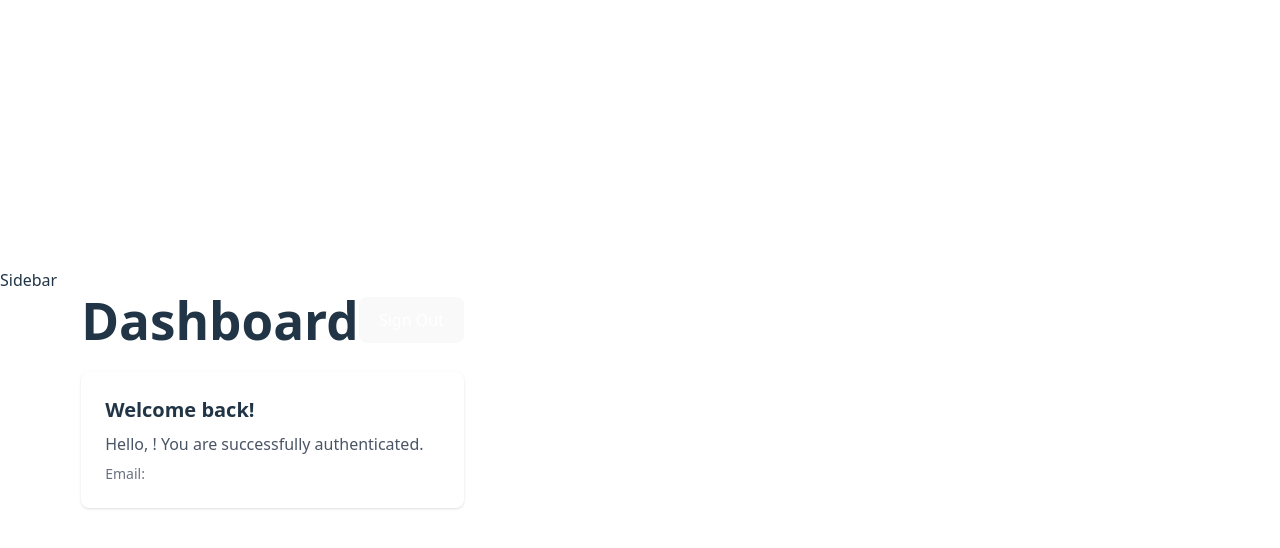
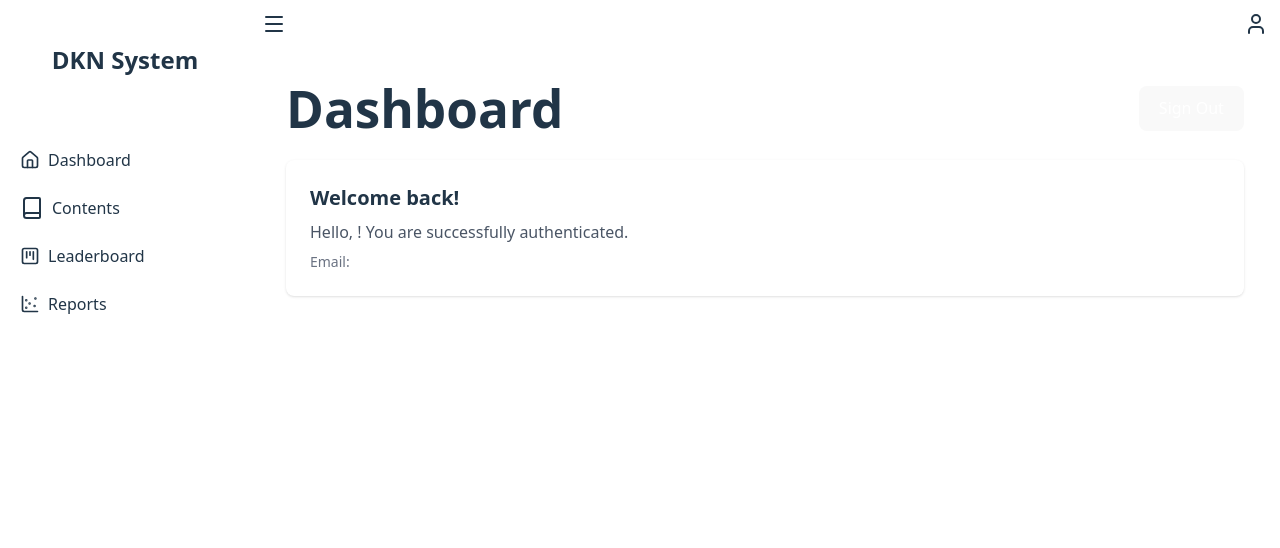
Before and after one commit to raeesuzann/dkn-project, a React (Vite) app in the folder client/: page /dashboard in a window 1280 px wide. Shown: the top 548 px of the page. Built offline with nearby package versions, Linux system fonts and the light colour scheme.

Commit message:
feat: add global state management and sidebar navigation with reports and contents routes

```diff
--- a/client/package.json
+++ b/client/package.json
@@ -15,6 +15,7 @@
     "@tanstack/react-query-devtools": "^5.91.1",
     "@tanstack/react-router": "^1.139.14",
     "@tanstack/react-router-devtools": "^1.139.14",
+    "lucide-react": "^0.562.0",
     "react": "^19.2.0",
     "react-dom": "^19.2.0",
     "tailwindcss": "^4.1.18"
--- a/client/src/App.tsx
+++ b/client/src/App.tsx
@@ -1,6 +1,7 @@
 import { createRouter, RouterProvider } from '@tanstack/react-router';
 import { AuthProvider, useAuth } from './providers/auth.provider';
 import { routeTree } from './routeTree.gen';
+import { GlobalProvider } from './providers/global.provider';
 
 const router = createRouter({
   routeTree,
@@ -30,7 +31,9 @@ function InnerApp() {
 function App() {
   return (
     <AuthProvider>
-      <InnerApp />
+      <GlobalProvider>
+        <InnerApp />
+      </GlobalProvider>
     </AuthProvider>
   );
 }
--- /dev/null
+++ b/client/src/components/layout/navbar.tsx
@@ -0,0 +1,14 @@
+import { useGlobal } from '@/providers/global.provider';
+import { MenuIcon, User } from 'lucide-react';
+
+function Navbar() {
+  const { toggleSidebar } = useGlobal();
+  return (
+    <div id="navbar" className="flex items-center justify-between p-3">
+      <MenuIcon className="cursor-pointer" onClick={toggleSidebar} />
+      <User className="cursor-pointer" />
+    </div>
+  );
+}
+
+export default Navbar;
--- a/client/src/components/layout/sidebar.tsx
+++ b/client/src/components/layout/sidebar.tsx
@@ -1,8 +1,46 @@
+import { Link } from '@tanstack/react-router';
+import { Book, ChartScatter, Home, KanbanSquare } from 'lucide-react';
+
+const sidebarItems = [
+  {
+    icon: <Home size={20} />,
+    title: 'Dashboard',
+    link: '/dashboard',
+  },
+  {
+    icon: <Book />,
+    title: 'Contents',
+    link: '/contents',
+  },
+  {
+    icon: <KanbanSquare size={20} />,
+    title: 'Leaderboard',
+    link: '/leaderboard',
+  },
+  {
+    icon: <ChartScatter size={20} />,
+    title: 'Reports',
+    link: '/reports',
+  },
+];
 
 function Sidebar() {
   return (
-    <div>Sidebar</div>
-  )
+    <div id="sidebar" className="flex flex-col w-[250px] shrink-0 p-3">
+      <h3 className="mt-8 mb-16 text-center text-2xl font-semibold">
+        DKN System
+      </h3>
+      {sidebarItems.map((item) => (
+        <Link
+          to={item.link}
+          className="flex items-center gap-2 mb-2  hover:bg-gray-400 hover:rounded-md p-2"
+        >
+          {item.icon}
+          {item.title}
+        </Link>
+      ))}
+    </div>
+  );
 }
 
-export default Sidebar
+export default Sidebar;
--- a/client/src/index.css
+++ b/client/src/index.css
@@ -15,13 +15,17 @@
   -moz-osx-font-smoothing: grayscale;
 }
 
+#root {
+  width: 100vw;
+  height: 100vh;
+}
+
 a {
   font-weight: 500;
-  color: #646cff;
   text-decoration: inherit;
 }
 a:hover {
-  color: #535bf2;
+  color: #13416c;
 }
 
 body {
--- /dev/null
+++ b/client/src/providers/global.provider.tsx
@@ -0,0 +1,30 @@
+import { createContext, useContext, useState } from 'react';
+
+interface GlobalState {
+  isSidebarOpen: boolean;
+  toggleSidebar: () => void;
+}
+
+const GlobalContext = createContext<GlobalState | undefined>(undefined);
+
+export function GlobalProvider({ children }: { children: React.ReactNode }) {
+  const [isSidebarOpen, setIsSidebarOpen] = useState(true);
+
+  const toggleSidebar = () => {
+    setIsSidebarOpen((prev) => !prev);
+  };
+
+  return (
+    <GlobalContext.Provider value={{ isSidebarOpen, toggleSidebar }}>
+      {children}
+    </GlobalContext.Provider>
+  );
+}
+
+export function useGlobal() {
+  const context = useContext(GlobalContext);
+  if (context === undefined) {
+    throw new Error('useGlobal must be used within an GlobalProvider');
+  }
+  return context;
+}
--- a/client/src/routeTree.gen.ts
+++ b/client/src/routeTree.gen.ts
@@ -11,10 +11,13 @@
 import { Route as rootRouteImport } from './routes/__root'
 import { Route as PublicRouteImport } from './routes/_public'
 import { Route as AuthenticatedRouteImport } from './routes/_authenticated'
+import { Route as AuthenticatedReportsRouteImport } from './routes/_authenticated/reports'
 import { Route as AuthenticatedLeaderboardRouteImport } from './routes/_authenticated/leaderboard'
 import { Route as AuthenticatedDashboardRouteImport } from './routes/_authenticated/dashboard'
 import { Route as PublicRegisterIndexRouteImport } from './routes/_public/register/index'
 import { Route as PublicLoginIndexRouteImport } from './routes/_public/login/index'
+import { Route as AuthenticatedContentsIndexRouteImport } from './routes/_authenticated/contents/index'
+import { Route as AuthenticatedContentsContentIdRouteImport } from './routes/_authenticated/contents/$contentId'
 
 const PublicRoute = PublicRouteImport.update({
   id: '/_public',
@@ -23,6 +26,11 @@ const PublicRoute = PublicRouteImport.update({
 const AuthenticatedRoute = AuthenticatedRouteImport.update({
   id: '/_authenticated',
   getParentRoute: () => rootRouteImport,
+} as any)
+const AuthenticatedReportsRoute = AuthenticatedReportsRouteImport.update({
+  id: '/reports',
+  path: '/reports',
+  getParentRoute: () => AuthenticatedRoute,
 } as any)
 const AuthenticatedLeaderboardRoute =
   AuthenticatedLeaderboardRouteImport.update({
@@ -45,16 +53,34 @@ const PublicLoginIndexRoute = PublicLoginIndexRouteImport.update({
   path: '/login/',
   getParentRoute: () => PublicRoute,
 } as any)
+const AuthenticatedContentsIndexRoute =
+  AuthenticatedContentsIndexRouteImport.update({
+    id: '/contents/',
+    path: '/contents/',
+    getParentRoute: () => AuthenticatedRoute,
+  } as any)
+const AuthenticatedContentsContentIdRoute =
+  AuthenticatedContentsContentIdRouteImport.update({
+    id: '/contents/$contentId',
+    path: '/contents/$contentId',
+    getParentRoute: () => AuthenticatedRoute,
+  } as any)
 
 export interface FileRoutesByFullPath {
   '/dashboard': typeof AuthenticatedDashboardRoute
   '/leaderboard': typeof AuthenticatedLeaderboardRoute
+  '/reports': typeof AuthenticatedReportsRoute
+  '/contents/$contentId': typeof AuthenticatedContentsContentIdRoute
+  '/contents': typeof AuthenticatedContentsIndexRoute
   '/login': typeof PublicLoginIndexRoute
   '/register': typeof PublicRegisterIndexRoute
 }
 export interface FileRoutesByTo {
   '/dashboard': typeof AuthenticatedDashboardRoute
   '/leaderboard': typeof AuthenticatedLeaderboardRoute
+  '/reports': typeof AuthenticatedReportsRoute
+  '/contents/$contentId': typeof AuthenticatedContentsContentIdRoute
+  '/contents': typeof AuthenticatedContentsIndexRoute
   '/login': typeof PublicLoginIndexRoute
   '/register': typeof PublicRegisterIndexRoute
 }
@@ -64,20 +90,40 @@ export interface FileRoutesById {
   '/_public': typeof PublicRouteWithChildren
   '/_authenticated/dashboard': typeof AuthenticatedDashboardRoute
   '/_authenticated/leaderboard': typeof AuthenticatedLeaderboardRoute
+  '/_authenticated/reports': typeof AuthenticatedReportsRoute
+  '/_authenticated/contents/$contentId': typeof AuthenticatedContentsContentIdRoute
+  '/_authenticated/contents/': typeof AuthenticatedContentsIndexRoute
   '/_public/login/': typeof PublicLoginIndexRoute
   '/_public/register/': typeof PublicRegisterIndexRoute
 }
 export interface FileRouteTypes {
   fileRoutesByFullPath: FileRoutesByFullPath
-  fullPaths: '/dashboard' | '/leaderboard' | '/login' | '/register'
+  fullPaths:
+    | '/dashboard'
+    | '/leaderboard'
+    | '/reports'
+    | '/contents/$contentId'
+    | '/contents'
+    | '/login'
+    | '/register'
   fileRoutesByTo: FileRoutesByTo
-  to: '/dashboard' | '/leaderboard' | '/login' | '/register'
+  to:
+    | '/dashboard'
+    | '/leaderboard'
+    | '/reports'
+    | '/contents/$contentId'
+    | '/contents'
+    | '/login'
+    | '/register'
   id:
     | '__root__'
     | '/_authenticated'
     | '/_public'
     | '/_authenticated/dashboard'
     | '/_authenticated/leaderboard'
+    | '/_authenticated/reports'
+    | '/_authenticated/contents/$contentId'
+    | '/_authenticated/contents/'
     | '/_public/login/'
     | '/_public/register/'
   fileRoutesById: FileRoutesById
@@ -102,6 +148,13 @@ declare module '@tanstack/react-router' {
       fullPath: ''
       preLoaderRoute: typeof AuthenticatedRouteImport
       parentRoute: typeof rootRouteImport
+    }
+    '/_authenticated/reports': {
+      id: '/_authenticated/reports'
+      path: '/reports'
+      fullPath: '/reports'
+      preLoaderRoute: typeof AuthenticatedReportsRouteImport
+      parentRoute: typeof AuthenticatedRoute
     }
     '/_authenticated/leaderboard': {
       id: '/_authenticated/leaderboard'
@@ -131,17 +184,37 @@ declare module '@tanstack/react-router' {
       preLoaderRoute: typeof PublicLoginIndexRouteImport
       parentRoute: typeof PublicRoute
     }
+    '/_authenticated/contents/': {
+      id: '/_authenticated/contents/'
+      path: '/contents'
+      fullPath: '/contents'
+      preLoaderRoute: typeof AuthenticatedContentsIndexRouteImport
+      parentRoute: typeof AuthenticatedRoute
+    }
+    '/_authenticated/contents/$contentId': {
+      id: '/_authenticated/contents/$contentId'
+      path: '/contents/$contentId'
+      fullPath: '/contents/$contentId'
+      preLoaderRoute: typeof AuthenticatedContentsContentIdRouteImport
+      parentRoute: typeof AuthenticatedRoute
+    }
   }
 }
 
 interface AuthenticatedRouteChildren {
   AuthenticatedDashboardRoute: typeof AuthenticatedDashboardRoute
   AuthenticatedLeaderboardRoute: typeof AuthenticatedLeaderboardRoute
+  AuthenticatedReportsRoute: typeof AuthenticatedReportsRoute
+  AuthenticatedContentsContentIdRoute: typeof AuthenticatedContentsContentIdRoute
+  AuthenticatedContentsIndexRoute: typeof AuthenticatedContentsIndexRoute
 }
 
 const AuthenticatedRouteChildren: AuthenticatedRouteChildren = {
   AuthenticatedDashboardRoute: AuthenticatedDashboardRoute,
   AuthenticatedLeaderboardRoute: AuthenticatedLeaderboardRoute,
+  AuthenticatedReportsRoute: AuthenticatedReportsRoute,
+  AuthenticatedContentsContentIdRoute: AuthenticatedContentsContentIdRoute,
+  AuthenticatedContentsIndexRoute: AuthenticatedContentsIndexRoute,
 }
 
 const AuthenticatedRouteWithChildren = AuthenticatedRoute._addFileChildren(
--- a/client/src/routes/__root.tsx
+++ b/client/src/routes/__root.tsx
@@ -1,4 +1,6 @@
+import Navbar from '@/components/layout/navbar';
 import Sidebar from '@/components/layout/sidebar';
+import { useGlobal } from '@/providers/global.provider';
 import { createRootRouteWithContext, Outlet } from '@tanstack/react-router';
 import { TanStackRouterDevtools } from '@tanstack/react-router-devtools';
 
@@ -14,13 +16,21 @@ interface MyRouterContext {
 }
 
 export const Route = createRootRouteWithContext<MyRouterContext>()({
-  component: () => (
-    <>
-      <div className="flex">
-        <Sidebar />
-        <Outlet />
-      </div>
-      <TanStackRouterDevtools />
-    </>
-  ),
+  component: () => {
+    const { isSidebarOpen } = useGlobal();
+    return (
+      <>
+        <div className="flex w-full h-full">
+          {isSidebarOpen && <Sidebar />}
+          <div className="w-full">
+            <Navbar />
+            <div className="px-3 py-2">
+              <Outlet />
+            </div>
+          </div>
+        </div>
+        <TanStackRouterDevtools />
+      </>
+    );
+  },
 });
--- /dev/null
+++ b/client/src/routes/_authenticated/contents/$contentId.tsx
@@ -0,0 +1,9 @@
+import { createFileRoute } from '@tanstack/react-router'
+
+export const Route = createFileRoute('/_authenticated/contents/$contentId')({
+  component: RouteComponent,
+})
+
+function RouteComponent() {
+  return <div>Hello "/_authenticated/contents/$contentId"!</div>
+}
--- /dev/null
+++ b/client/src/routes/_authenticated/contents/index.tsx
@@ -0,0 +1,9 @@
+import { createFileRoute } from '@tanstack/react-router'
+
+export const Route = createFileRoute('/_authenticated/contents/')({
+  component: ContentList,
+})
+
+function ContentList() {
+  return <div>All contents / Knowledge / Frameworks List</div>
+}
--- /dev/null
+++ b/client/src/routes/_authenticated/reports.tsx
@@ -0,0 +1,9 @@
+import { createFileRoute } from '@tanstack/react-router'
+
+export const Route = createFileRoute('/_authenticated/reports')({
+  component: Reports,
+})
+
+function Reports() {
+  return <div>Hello "/_authenticated/reports"!</div>
+}
```
Also changed, not shown: 1 other file (tests, documents, lock files or other folders).
